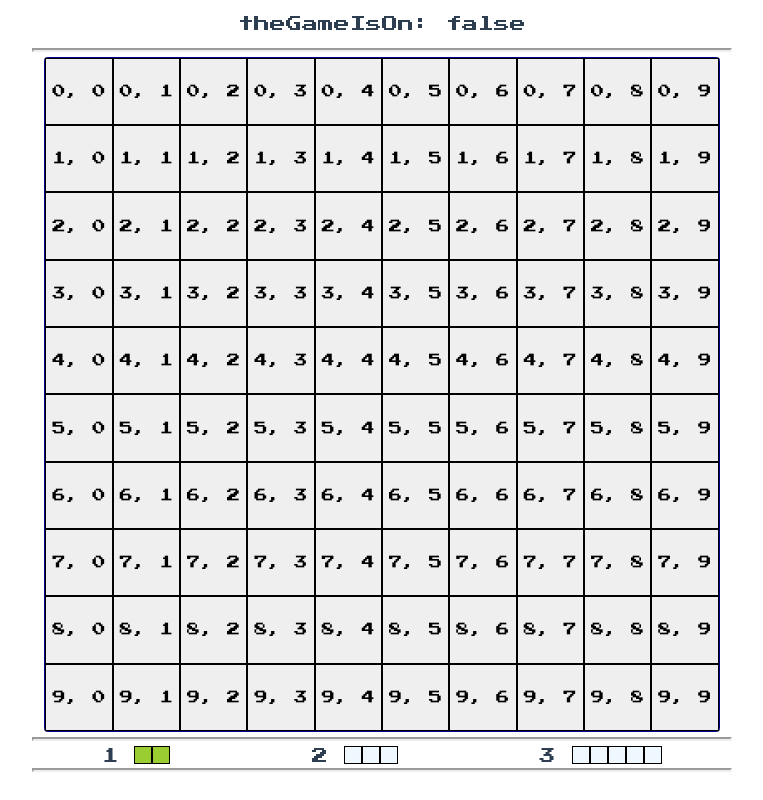
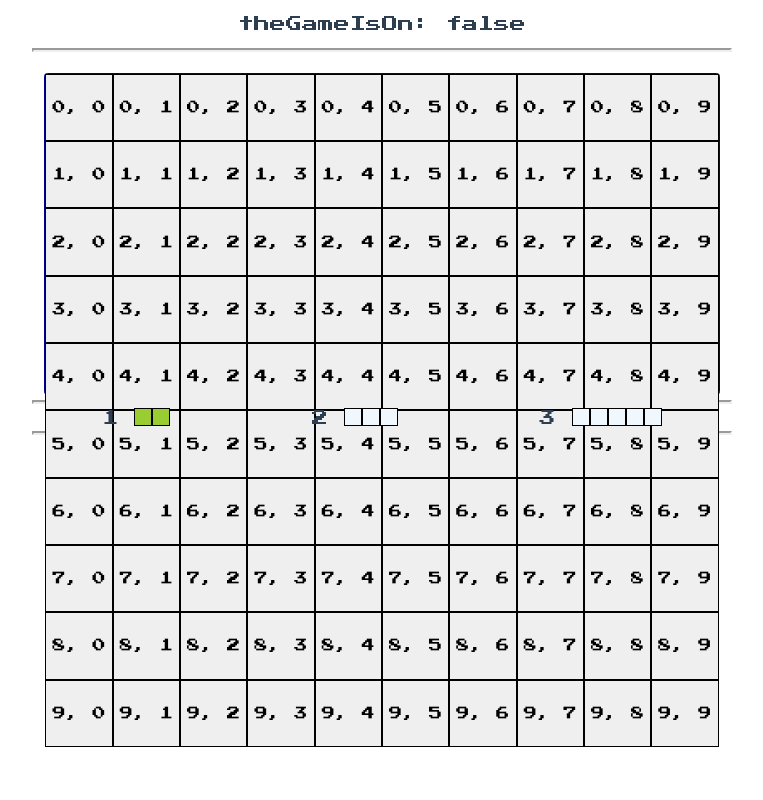
Before and after one commit to Oskarowski/battleships-app, a Vue app: page /#/ in a window 1280 px wide. Both pictures are taken after a click on the button "Play". Shown: the whole page, without its empty margins (258-1021 px from the left). Built offline with nearby package versions, Linux system fonts and the light colour scheme; no server answers.

Commit message:
named boards for easier distinction

```diff
--- a/src/components/BattlefieldMap.vue
+++ b/src/components/BattlefieldMap.vue
@@ -1,4 +1,6 @@
 <template>
+  <div>
+    <p>{{ textToDisplayAbove }}</p>
     <div class="battlefield-map">
       <SingleField
         @field-clicked="fieldClicked"
@@ -10,6 +12,7 @@
         :isFieldSunk="field.isFieldSunk"
         :isFieldBlocked="blockPicking"
       ></SingleField>
+    </div>
   </div>
 </template>
 
@@ -31,10 +34,11 @@ export default {
   props: {
     blockPicking: null,
     drawFieldsPickedByPlayer: null,
+    textToDisplayAbove: null,
   },
 
   mounted() {
-    console.log(this.drawFieldsPickedByPlayer);
+    // console.log(this.drawFieldsPickedByPlayer);
 
     this.generateAllMapFields();
   },
@@ -97,13 +101,7 @@ export default {
 
 <style>
 .battlefield-map {
-  height: 100%;
-  width: 100%;
-
-  max-height: max-content;
-  max-width: max-content;
-  min-height: min-content;
-  min-width: min-content;
+  height: 40vh;
 
   margin-left: 1vw;
   margin-right: 1vw;
```
Lines whose indentation alone changed are shown as unchanged.
